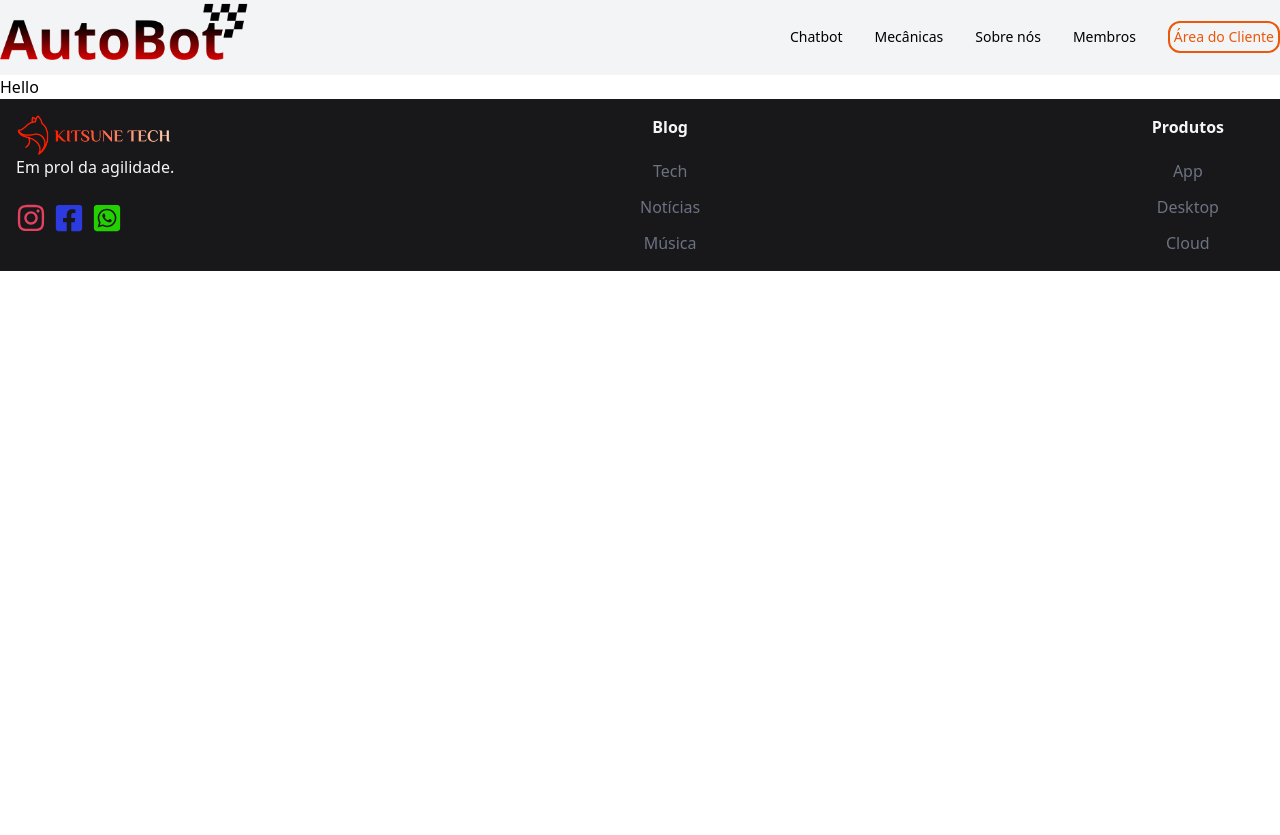
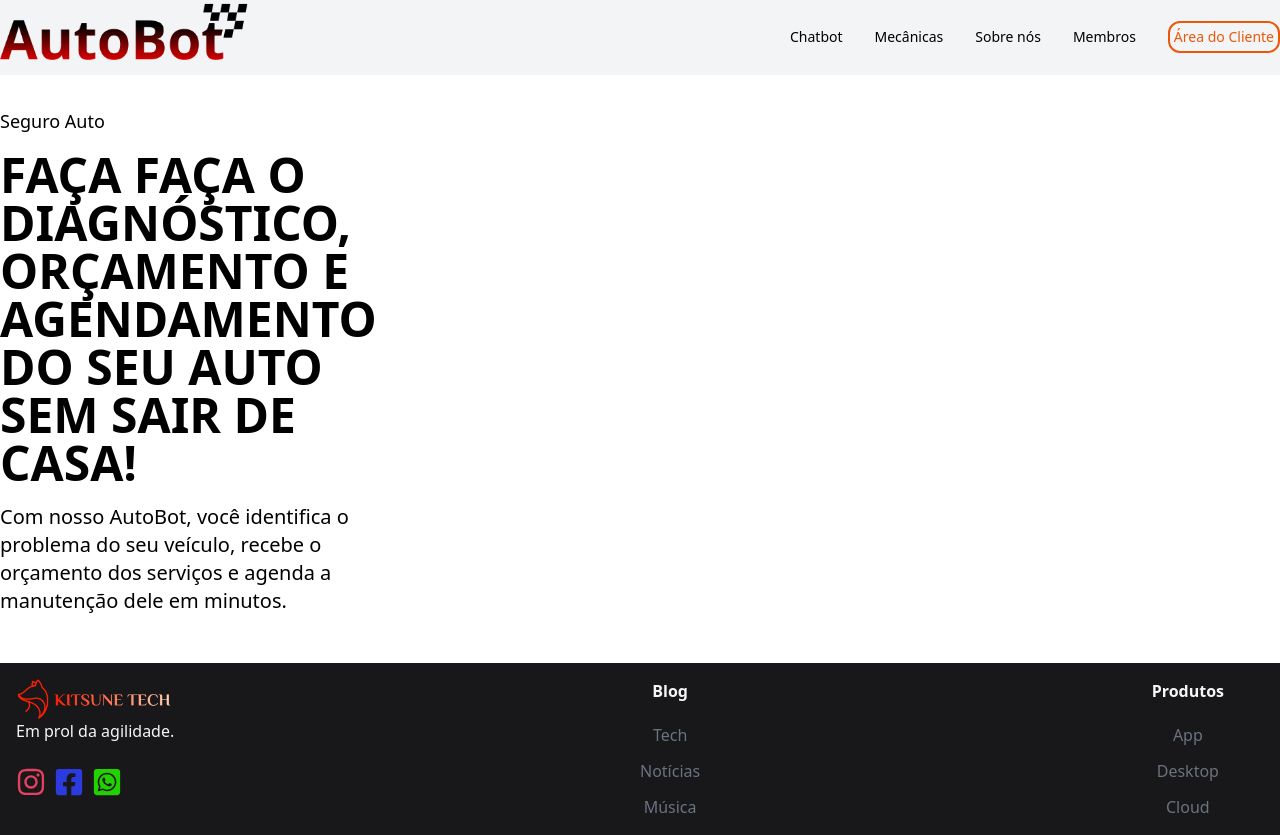
Before and after one commit to KitsuneTechno/HTML_NextJS, a Next.js app in the folder autobot/: page / in a window 1280 px wide. Before the commit the page ends 800 px from the top, so only its background shows below. Built offline with nearby package versions, Linux system fonts and the light colour scheme.

Commit message:
Início da home page feita com seus textos.

```diff
--- a/autobot/src/app/globals.css
+++ b/autobot/src/app/globals.css
@@ -40,4 +40,5 @@
     }
   }
 
+
 }
--- a/autobot/src/app/page.tsx
+++ b/autobot/src/app/page.tsx
@@ -1,7 +1,20 @@
+
 export default function Home() {
   return (
-    <div>
-      <h1>Hello</h1>
-    </div>
+    <>
+
+      <div className="flex flex-col md:flex-row items-start justify-between">
+        <div className="w-1/3">
+          <h3 className="mb-4 pt-8 md:text-lg">Seguro Auto</h3>
+          <h1 className="uppercase text-base font-semibold mb-4 sm:text-4xl md:text-5xl">
+            Faça Faça o diagnóstico, orçamento e agendamento do seu auto sem sair de casa!
+          </h1>
+          <p className="mb-12 text-xs md:text-xl">Com nosso AutoBot, você identifica o problema do seu veículo, recebe o orçamento dos serviços e agenda a manutenção dele em minutos.</p>
+        </div>
+
+
+      </div>
+
+    </>
   )
 }
--- /dev/null
+++ b/autobot/src/app/template.tsx
@@ -0,0 +1,12 @@
+"use client";
+
+import {motion} from "framer-motion";
+
+export default function Template({children}:{children:React.ReactNode}) {
+
+    return (
+        <motion.div initial={{y:16, opacity:0}} animate={{y:0, opacity:1}}              transition={{ease:'easeInOut', duration:0.75}}>
+            {children}
+        </motion.div>
+  )
+}
```
